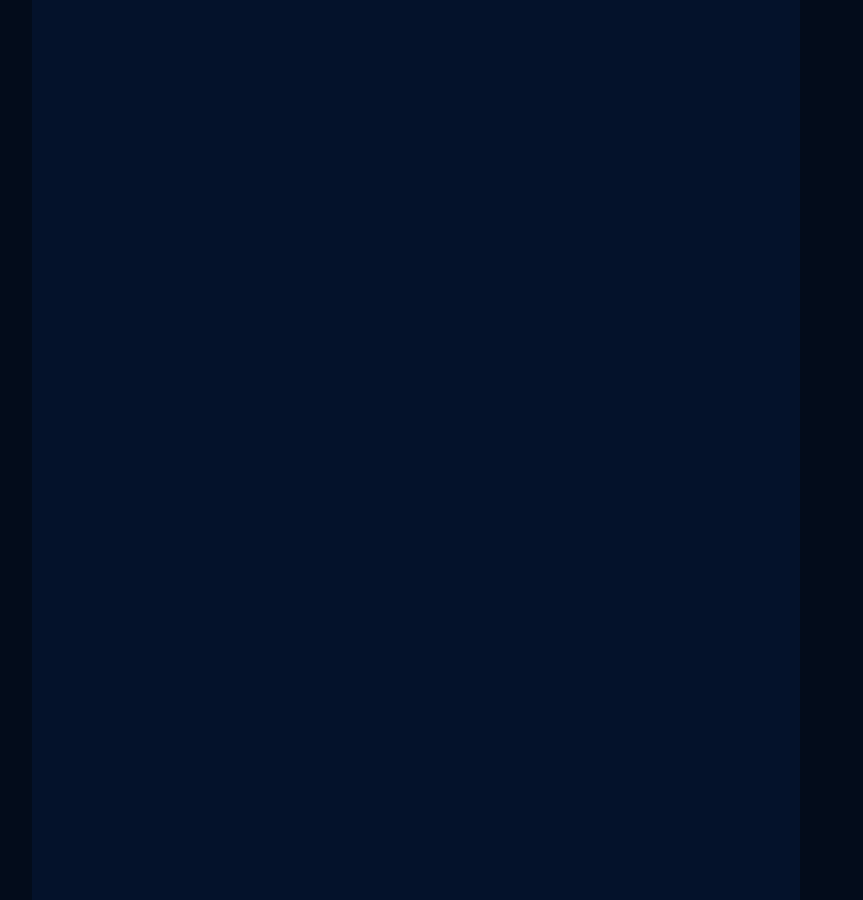
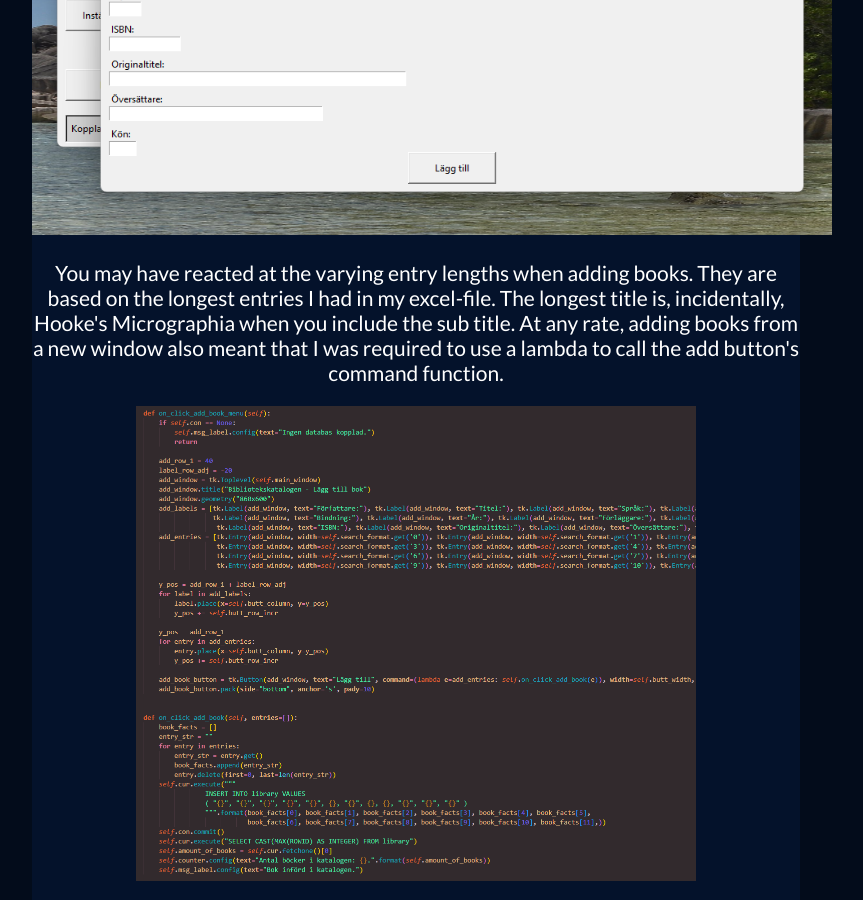
Before and after one commit to B0realian/B0realian.github.io, a Jekyll site: the page python.html, which Jekyll copies as it is, in a window 1280 px wide and 900 px high, scrolled down 2151 px. Shown: the whole window, without its empty margins (224-1087 px from the left). Built offline with Jekyll 4.4.1, drawn with Linux system fonts in a browser that asks for light colours.

Commit message:
more pythons

```diff
--- a/python.html
+++ b/python.html
@@ -40,7 +40,9 @@
 			<p>I took advantage of the fact that SQL commands are incorporated as strings to make a dynamic search engine for my database (that sounds a bit more like I am trying to sell something than I intended):</p>
 			<img src="python\search.png" alt="Image went Oops!" style="width: 580px; height: 360px;">
 			<p>I also decided to open search results in a new window. Similarly, adding a book opens a new window. In essence, opening new windows is lot easier than tearing down all GUI-items and building everything up again every time a button is pressed. In a program such as this, it is also more user friendly with new windows since the user can make several searches according to various criteria while still having access to the old results. It also allows for a peek at formatting when entering details for a new book.</p>
-			<img src="python\add.png" alt="Image went Oops!" style="width: 580px; height: 360px;">
+			<img src="python\add.png" alt="Image went Oops!" style="width: 800px; height: 600px;">
+			<p>You may have reacted at the varying entry lengths when adding books. They are based on the longest entries I had in my excel-file. The longest title is, incidentally, Hooke's Micrographia when you include the sub title. At any rate, adding books from a new window also meant that I was required to use a lambda  to call the add button's command function.</p>
+			<img src="python\add_code.png" alt="Image went Oops!" style="width: 560px; height: 475px;">
 		</div>
 	</body>
 </html>
```
Also changed, not shown: python/add_code.png (added).
